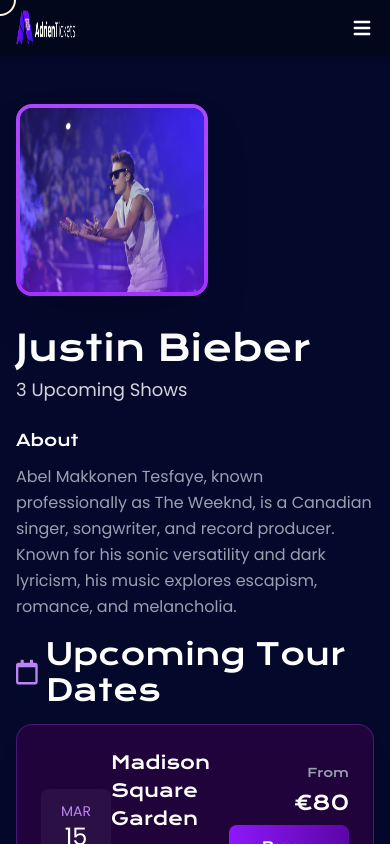
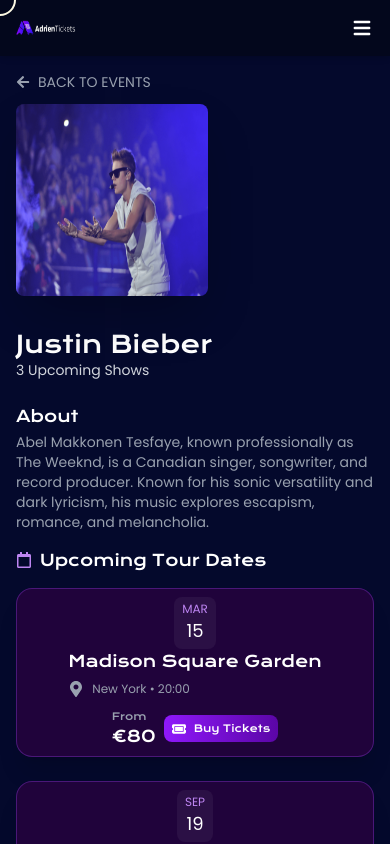
Before and after one commit to sparktechagency/ticket-booking-website, a Next.js app: page /artist-details/1 in a window 390 px wide. Shown: the top 844 px of the page. Built offline with nearby package versions, Linux system fonts and the light colour scheme.

Commit message:
Fixed Responsivness

```diff
--- a/src/app/artist-details/[id]/page.jsx
+++ b/src/app/artist-details/[id]/page.jsx
@@ -2,7 +2,7 @@
 
 import React, { useEffect, useState } from "react";
 import { AnimatePresence, motion } from "framer-motion";
-import { FaRegCalendar, FaMapMarkerAlt } from "react-icons/fa";
+import { FaRegCalendar, FaMapMarkerAlt, FaArrowLeft } from "react-icons/fa";
 import { FaTicket } from "react-icons/fa6";
 import Image from "next/image";
 import { Poppins } from "next/font/google";
@@ -10,6 +10,7 @@
 import { PurchaseLockModal } from "@/components/Modals/PurchaseLockModal";
 import { TicketQuantityModal } from "@/components/Modals/TicketQuantityModal";
 import { PriceLockModal } from "@/components/Modals/PriceLockModal";
+import Link from "next/link";
 
 const poppins = Poppins({
   weight: ["400", "500", "600"],
@@ -72,7 +73,14 @@
   return (
     <>
       <div className="min-h-screen bg-[#04092C] text-white">
-        <div className="max-w-7xl mx-auto px-4 sm:px-6 lg:px-8 py-12">
+        <div className="max-w-7xl mx-auto px-4 sm:px-6 lg:px-8 py-4 sm:py-12">
+          <Link
+            href="/events"
+            className={`${poppins.className} flex items-center gap-2 mb-3 text-[#99A1AF] text-sm uppercase`}
+          >
+            <FaArrowLeft />
+            Back to events
+          </Link>
           {/* Header Section */}
           <motion.div
             initial={{ opacity: 0, y: -50 }}
@@ -83,7 +91,7 @@
             <div className="relative">
               <motion.div
                 whileHover={{ scale: 1.05 }}
-                className="w-48 h-48 sm:w-64 sm:h-64 md:w-80 md:h-80 rounded-2xl overflow-hidden shadow-2xl border-4 border-purple-500"
+                className="w-48 h-48 sm:w-64 sm:h-64 md:w-80 md:h-80 rounded-lg overflow-hidden shadow-2xl border4 border-[#795994]"
               >
                 <Image
                   src={ConcertImages.JustinBeiber2}
@@ -93,7 +101,7 @@
                   className="w-full h-full object-fit"
                 />
               </motion.div>
-              <div className="absolute inset-0 rounded-2xl bg-gradient-to-t from-purple-600 via-transparent to-transparent opacity-40" />
+              {/* <div className="absolute inset-0 rounded-2xl bg-gradient-to-t from-purple-600 via-transparent to-transparent opacity-40" /> */}
             </div>
             <div>
               <div className="flex-1">
@@ -101,7 +109,7 @@
                   initial={{ opacity: 0, x: -30 }}
                   animate={{ opacity: 1, x: 0 }}
                   transition={{ delay: 0.3, duration: 0.8 }}
-                  className="text-4xl sm:text-5xl md:text-[40px] mb-2"
+                  className="text-2xl sm:text-3xl lg:text-5xl sm:mb-2"
                 >
                   Justin Bieber
                 </motion.h1>
@@ -109,7 +117,7 @@
                   initial={{ opacity: 0 }}
                   animate={{ opacity: 1 }}
                   transition={{ delay: 0.5 }}
-                  className={`${poppins.className} text-lg sm:text-base text-[#D1D5DC] mb-6`}
+                  className={`${poppins.className} text-sm sm:text-base text-[#D1D5DC] mb-6`}
                 >
                   3 Upcoming Shows
                 </motion.p>
@@ -120,11 +128,11 @@
                   transition={{ delay: 0.7, duration: 0.8 }}
                   className="mb-4"
                 >
-                  <h2 className="sm:text-2xl mb-3 flex items-center gap-3">
+                  <h2 className="sm:text-2xl mb-1 sm:mb-3 flex items-center gap-3">
                     About
                   </h2>
                   <p
-                    className={`${poppins.className} text-[#99A1AF] leading-relaxed max-w-3xl`}
+                    className={`${poppins.className} text-[#99A1AF] text-sm sm:text-base max-w-3xl`}
                   >
                     Abel Makkonen Tesfaye, known professionally as The Weeknd,
                     is a Canadian singer, songwriter, and record producer. Known
@@ -140,12 +148,12 @@
                 animate={{ opacity: 1, y: 0 }}
                 transition={{ duration: 0.8, delay: 0.4 }}
               >
-                <h2 className="text-3xl sm:text-2xl mb-4 flex items-center gap-2">
-                  <FaRegCalendar className="text-[#BD85F1]" size={28} />
+                <h2 className="lg:text-2xl mb-4 flex items-center gap-2">
+                  <FaRegCalendar className="text-[#BD85F1]" />
                   Upcoming Tour Dates
                 </h2>
 
-                <div className="grid grid-cols-1 md:grid-cols-2 lg:grid-cols-1 gap-6">
+                <div className="grid grid-cols-1  gap-6">
                   {tourDates.map((show, index) => (
                     <motion.div
                       key={index}
@@ -155,44 +163,50 @@
                       whileHover={{ y: -8, scale: 1.03 }}
                       className="bg-[#20033b] backdrop-blur-lg rounded-2xl border border-purple-500/30 overflow-hidden shadow-xl"
                     >
-                      <div className="flex items-center justify-between p-6">
-                        <div className="bg-[#2b1045] text-white px-5 py-3 rounded-lg text-lg text-center">
+                      <div className="flex flex-col lg:flex-row items-center justify-between p-2 sm:p-6">
+                        <div className="bg-[#2b1045] text-white px-2 sm:px-5 py-1 sm:py-3 rounded-lg text-lg text-center">
                           <p
-                            className={`${poppins.className} text-[#BD85F1] text-sm`}
+                            className={`${poppins.className} text-[#BD85F1] text-xs sm:text-sm`}
                           >
                             {show.month}
                           </p>
                           <p
-                            className={`${poppins.className} text-white text-2xl`}
+                            className={`${poppins.className} text-white sm:text-2xl`}
                           >
                             {show.date}
                           </p>
                         </div>
 
                         <div>
-                          <h3 className="text-lg mb-2">{show.venue}</h3>
+                          <h3 className="sm:text-lg mb-2">{show.venue}</h3>
 
-                          <div className="flex items-center gap-2 text-gray-300 mb-6">
+                          <div className="flex items-center gap-2 text-gray-300 mb-3 sm:mb-6">
                             <FaMapMarkerAlt
                               size={16}
                               className="text-[#99A1AF]"
                             />
                             <span
-                              className={`${poppins.className} text-sm text-[#99A1AF]`}
+                              className={`${poppins.className} text-xs sm:text-sm text-[#99A1AF]`}
                             >
                               {show.location} • {show.time}
                             </span>
                           </div>
                         </div>
 
-                        <div className="flex items-end flex-col gap-2">
-                          <p className="text-xs text-[#99A1AF]">From</p>
-                          <div className="text-xl text-white">{show.price}</div>
+                        <div className="flex items-center lg:items-end lg:flex-col justify-between gap-2">
+                          <div>
+                            <p className="text-[10px] sm:text-xs text-[#99A1AF]">
+                              From
+                            </p>
+                            <p className="sm:text-xl text-white">
+                              {show.price}
+                            </p>
+                          </div>
                           <motion.a
                             href={`/event-details/${show.id}`} // or your desired URL
                             whileHover={{ scale: 1.05 }}
                             whileTap={{ scale: 0.95 }}
-                            className="w-full bg-gradient-to-r from-[#8F18FB] to-[#5B06A7] hover:bg-purple-700 text-white text-sm py-3 px-4 rounded-lg transition-colors duration-300 flex items-center justify-center gap-2 cursor-pointer"
+                            className="w-full bg-gradient-to-r from-[#8F18FB] to-[#5B06A7] hover:bg-purple-700 text-white text-[10px] sm:text-sm py-1.5 sm:py-3 px-2 sm:px-4 rounded-lg transition-colors duration-300 flex items-center justify-center gap-2 cursor-pointer"
                           >
                             <FaTicket size={14} />
                             Buy Tickets
--- a/src/components/Modals/PriceLockModal.jsx
+++ b/src/components/Modals/PriceLockModal.jsx
@@ -37,7 +37,7 @@
             <FaLock />
           </div>
 
-          <h2 className="text-lg font-semibold mb-2">Your Price Is Locked</h2>
+          <h2 className="text-sm sm:text-lg mb-2">Your Price Is Locked</h2>
         </div>
       </motion.div>
     </motion.div>
--- a/src/components/Modals/PurchaseLockModal.jsx
+++ b/src/components/Modals/PurchaseLockModal.jsx
@@ -24,11 +24,11 @@
             <FaLock />
           </div>
 
-          <h2 className="text-lg font-semibold mb-2">
+          <h2 className="text-sm sm:text-lg font-semibold mb-2">
             You have 10 minutes to complete your purchase
           </h2>
 
-          <p className="text-sm text-gray-400 mb-5">
+          <p className="text-[9px] sm:text-sm text-gray-400 mb-5">
             The price of your tickets will be locked during this time
           </p>
 
--- a/src/components/Shared/Navbar.jsx
+++ b/src/components/Shared/Navbar.jsx
@@ -98,7 +98,7 @@
               alt="Go Connecte Logo"
               width={500}
               height={500}
-              className="w-15 lg:w-32 h-10 lg:h-10"
+              className="w-15 lg:w-32 h-4 lg:h-10"
             />
           </Link>
           {/* Desktop Navigation */}
--- a/src/components/utils/EventCard.jsx
+++ b/src/components/utils/EventCard.jsx
@@ -16,7 +16,7 @@
 export default function EventCard({ event, variants }) {
   return (
     <motion.div
-      className="bg-gradient-to-br from-[#1e1545] to-[#2a1a5e] rounded-2xl overflow-hidden border border-purple-800/30 cursor-pointer group"
+      className="bg-gradient-to-br from-[#1e1545] to-[#2a1a5e] rounded-2xl overflow-hidden border border-purple-800/30 cursor-pointer group min-h-112"
       variants={variants}
       whileHover={{
         y: -8,
@@ -35,7 +35,7 @@
         />
         <div className="absolute top-3 right-3">
           <span
-            className={`${poppins.className} bg-[#9333EA] text-white text-xs px-3 py-1 rounded-full`}
+            className={`${poppins.className} bg-[#9333EA] text-white text-[10px] sm:text-xs px-3 py-1 rounded-full`}
           >
             {event.category}
           </span>
@@ -44,7 +44,7 @@
 
       {/* Content */}
       <div className="p-5">
-        <h3 className="text-white text-lg font-semibold mb-3 group-hover:text-purple-400 transition-colors">
+        <h3 className="text-white text-sm sm:text-lg font-semibold mb-3 group-hover:text-purple-400 transition-colors">
           {event.title}
         </h3>
 
@@ -84,8 +84,8 @@
         {/* Price and Button */}
         <div className="flex items-center justify-between pt-4 border-t border-white/10">
           <div>
-            <p className="text-gray-400 text-xs mb-1">From</p>
-            <p className="text-white text-2xl font-bold">
+            <p className="text-gray-400 text-[10px] sm:text-xs mb-1">From</p>
+            <p className="text-white sm:text-2xl font-bold">
               ${event.pricing.from}
             </p>
           </div>
@@ -93,7 +93,7 @@
           <motion.div whileHover={{ scale: 1.05 }} whileTap={{ scale: 0.95 }}>
             <Link
               href={`event-details/${event.id}`}
-              className="flex items-center px-3 lg:px-6 py-2 text-xs lg:text-sm rounded-lg bg-gradient-to-br from-violet-500 to-indigo-500 text-white
+              className="flex items-center px-3 lg:px-6 py-2 text-[10px] lg:text-sm rounded-lg bg-gradient-to-br from-violet-500 to-indigo-500 text-white
               transition-all duration-300 hover:from-violet-600 hover:to-indigo-600 hover:shadow-[0_10px_20px_-10px_rgba(139,92,246,0.5)]"
             >
               <FaTicketAlt className="mr-2" />
```
Also changed, not shown: src/app/checkout/page.jsx (+30 -19 lines), src/app/event-details/[id]/page.jsx (+7 -3 lines), src/app/purchase-details/page.jsx (+19 -27 lines).
